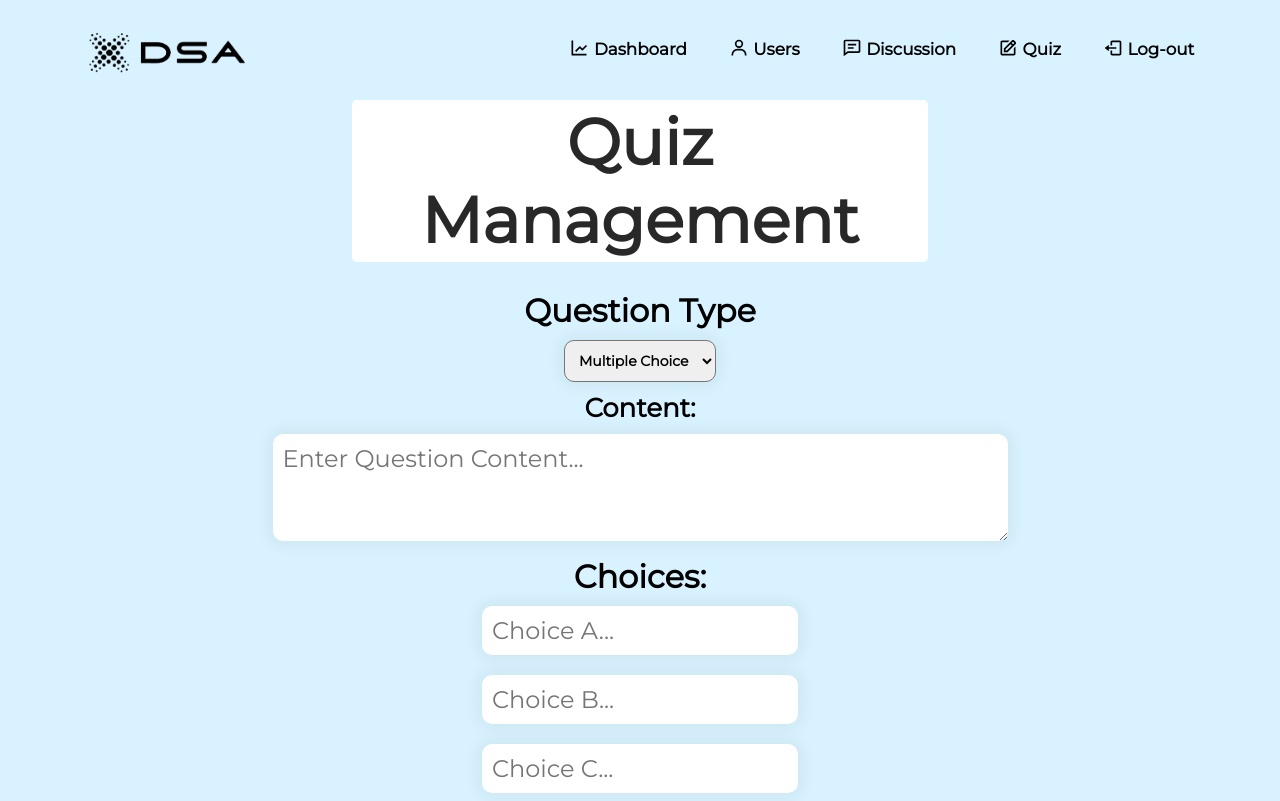
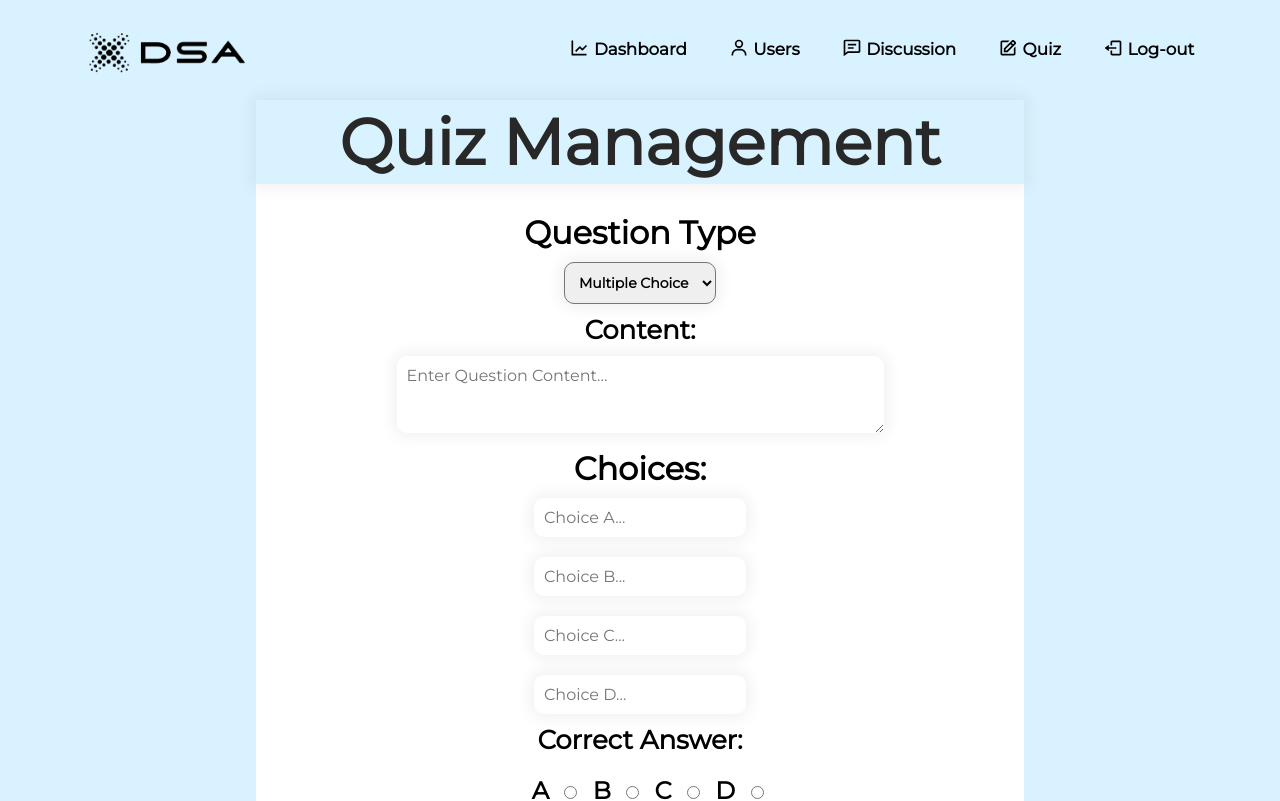
Before and after one commit to Jordiak/Visualizer, a React (Create React App) app in the folder client/: page /manage-quiz in a window 1280 px wide. Shown: the top 801 px of the page. Built offline with nearby package versions, Linux system fonts and the light colour scheme; no server answers.

Commit message:
updated layout of quiz-maker

```diff
--- a/client/src/App.css
+++ b/client/src/App.css
@@ -1251,7 +1251,7 @@ h2 {
 }
 
 .choices_admin_quiz>label{
-  margin: 4%;
+  margin: 2%;
   font-weight: bolder;
 }
 .choices_admin_quiz{
@@ -1305,7 +1305,7 @@ h2 {
   border:rgb(0, 0, 0) solid 3px;
   color: black;
   font-family: "Montserrat", sans-serif;
-  width: 15%;
+  width: 25%;
 }
 
 .quiz_deleteButton{
@@ -1344,8 +1344,10 @@ h2 {
 .quiz-maker-container{
   text-align: center;
   font-size: 24px;
-  background-color: rgb(216, 243, 255);
+  background-color: rgb(255, 255, 255);
   padding-bottom: 3%;
+  width: 60%;
+  margin: auto;
 }
 
 #quiz-maker-edit{
@@ -1357,17 +1359,16 @@ h2 {
 
 .quiz-maker-container > h1{
   font-size: 64px;
-  background-color: rgb(255, 255, 255);
   color: #292828;
   margin: auto;
   padding:3px;
-  width: 45%;
-  border-radius: 5px;
+  background-color: rgb(216, 243, 255);
+  box-shadow: 0 0 15px 4px rgba(0,0,0,0.06);
 }
 
 .quiz-maker-choices-input{
   font-family:inherit;
-  font-size: inherit;
+  font-size: 16px;
   padding: 10px;
   margin: 10px 0px;
   border:2px;
--- a/client/src/components/pages/ManageQuiz.js
+++ b/client/src/components/pages/ManageQuiz.js
@@ -222,7 +222,7 @@ export default function ManageQuiz(){
 
 
     return(
-    <div>
+    <div style={{backgroundColor:"rgb(216, 243, 255)"}}>
 
         <div class="quiz-maker-container">
             <h1>Quiz Management</h1>
```
